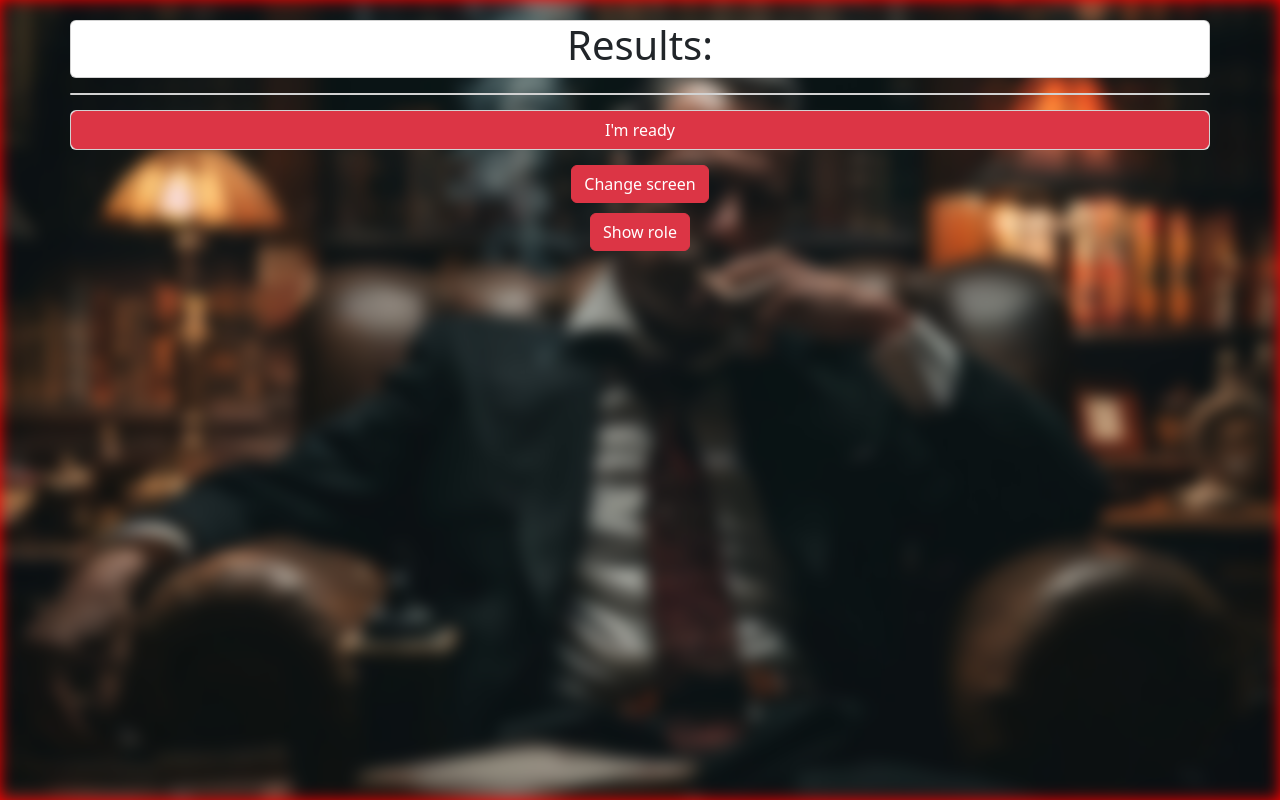
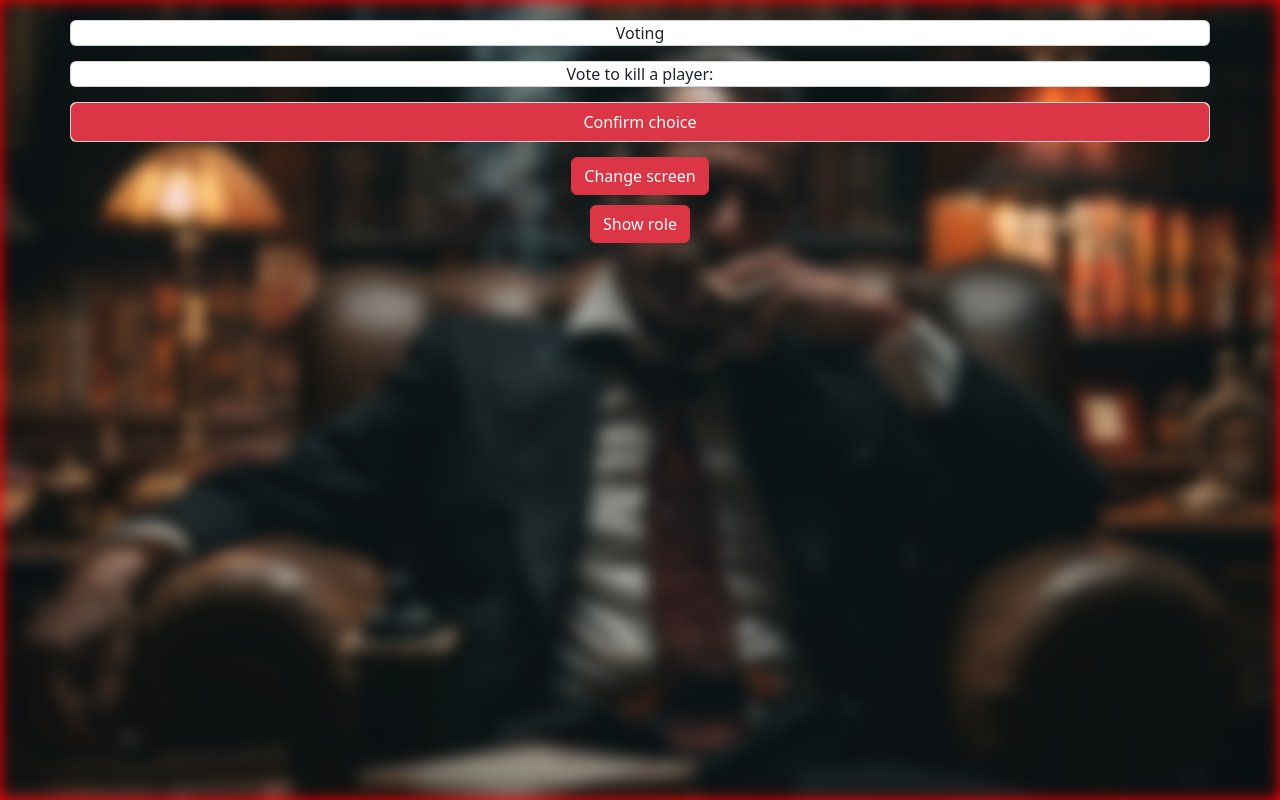
Before and after one commit to daniel-ranogajec/mafia, a Vue app in the folder mafia-frontend/: page /PlayRoom/1 in a window 1280 px wide. Built offline with nearby package versions, Linux system fonts and the light colour scheme.

Commit message:
Voting component

```diff
--- a/mafia-frontend/src/components/DayScreen.vue
+++ b/mafia-frontend/src/components/DayScreen.vue
@@ -8,12 +8,13 @@ const playRoom = usePlayRoom();
 
 function ready() {
   playRoom.readyBool = false;
+  clearInterval(countDownDate)
   ws.socket?.send(JSON.stringify({'message': 'ready'}))
 }
 
 //NEED TO CHANGE TO VOTING AGAIN
 
-const timer = ref<number>(5);
+const timer = ref<number>(1);
 
 let countDownDate = setInterval(() => {
   console.log(timer.value)
--- a/mafia-frontend/src/components/VotingComponent.vue
+++ b/mafia-frontend/src/components/VotingComponent.vue
@@ -1,7 +1,8 @@
 <script setup lang="ts">
-import { ref } from 'vue';
+import { computed, ref } from 'vue';
 import { usePlayRoom } from '@/stores/playRoom';
 import { useWebsocket } from '@/stores/websocket';
+import Swal from 'sweetalert2';
 
 const playerRoom = usePlayRoom()
 const ws = useWebsocket()
@@ -12,7 +13,7 @@ const playerChoice = ref<string | null>(null)
 const playerReady = ref<boolean>(false)
 
 function choosenPlayer(player: string) {
-  if(player !== ws.userName) {
+ if(player !== ws.userName) {
     playerChoice.value = player;
     playerRoom.choosenPlayer = {
       name: ws.userName,
@@ -24,20 +25,28 @@ function choosenPlayer(player: string) {
   }
 }
 
-console.log("playerVotedOut", ws.playerVoutedOut, ws.playerVoutedOut === "", playerReady.value)
-
 function confirmChoice() {
-  ws.socket?.send(JSON.stringify({message: "voting", player: playerChoice.value}))
-  playerReady.value = true;
+  if(playerChoice.value === null) {
+    Swal.fire({
+      text: "Choose a player!",
+      confirmButtonText: "OK"
+    })
+  } else {
+    ws.socket?.send(JSON.stringify({message: "voting", player: playerChoice.value}))
+    playerReady.value = true;
+  }
 }
 
-console.log(playerReady.value, ws.playerVoutedOut, !playerReady.value && ws.playerVoutedOut === null)
+const playerVotedOut = computed<string | null>(() => {
+  return ws.playerVoutedOut
+})
 
+//CHANGE SCREEN BUTTON NEEDED
 </script>
 
 <template>
   <main>
-    <div v-if="!playerReady && (ws.playerVoutedOut === '' || ws.playerVoutedOut === null)">
+    <div v-if="!playerReady && ws.playerVoutedOut === null">
       <div class="row card">
         Voting
       </div>
@@ -53,13 +62,13 @@ console.log(playerReady.value, ws.playerVoutedOut, !playerReady.value && ws.play
         <button @click="confirmChoice()" class="btn btn-danger">Confirm choice</button>
       </div>
     </div>
-    <div v-else-if="playerReady && (ws.playerVoutedOut === '' || ws.playerVoutedOut === null) ">
+    <div v-else-if="playerReady && ws.playerVoutedOut === null">
       <h1 class="card">Waiting for other players</h1>
     </div>
-    <div v-else-if="playerReady && ws.playerVoutedOut !== null && ws.playerVoutedOut !== ''">
+    <div v-else-if="playerReady && ws.playerVoutedOut !== null">
       <h1 class="card">Player vouted out: </h1>
       <div class="row card text-center mg-y-25">
-        {{ ws.playerVoutedOut }}
+        {{ playerVotedOut }}
       </div>
     </div>
   </main>
--- a/mafia-frontend/src/stores/playRoom.ts
+++ b/mafia-frontend/src/stores/playRoom.ts
@@ -21,7 +21,7 @@ export const usePlayRoom = defineStore('playRoom', () => {
   const players = ref<ChoosenPlayer[]>([])
   const choosenPlayer = ref<ChoosenPlayer | null>(null)
 
-  const currentScreen = ref<CurrentGameScreen>(CurrentGameScreen.RESULTS)
+  const currentScreen = ref<CurrentGameScreen>(CurrentGameScreen.DAY)
 
   const readyBool = ref<boolean>(false)
 
--- a/mafia-frontend/src/stores/websocket.ts
+++ b/mafia-frontend/src/stores/websocket.ts
@@ -48,7 +48,6 @@ export const useWebsocket = defineStore('websocket', () => {
         allReady.value = false;
         try {
           const message = JSON.parse(event.data)
-          console.log("MESSAGE IN THE WEBSOCKET .ts ", message)
           if (message.status === 'user_connected' || message.status === 'connected') {
             if (message.players !== undefined) {
               players.value = message.players
@@ -65,12 +64,14 @@ export const useWebsocket = defineStore('websocket', () => {
             router.push({ path: `/PlayRoom/${roomId.value}` })
           }
           if (message.status === 'voted_out') {
+            if(message.player === "") { message.player = null }
             deadPlayers.value.push(message.player)
             playerVoutedOut.value = message.player
             const newArray = players.value.filter((val) => val !== message.player)
             players.value = newArray
           }
           if (message.status === 'nothing') {
+            console.log(message.status)
             messages.value = message.message
             playRoom.nextCycle();
           }
```
